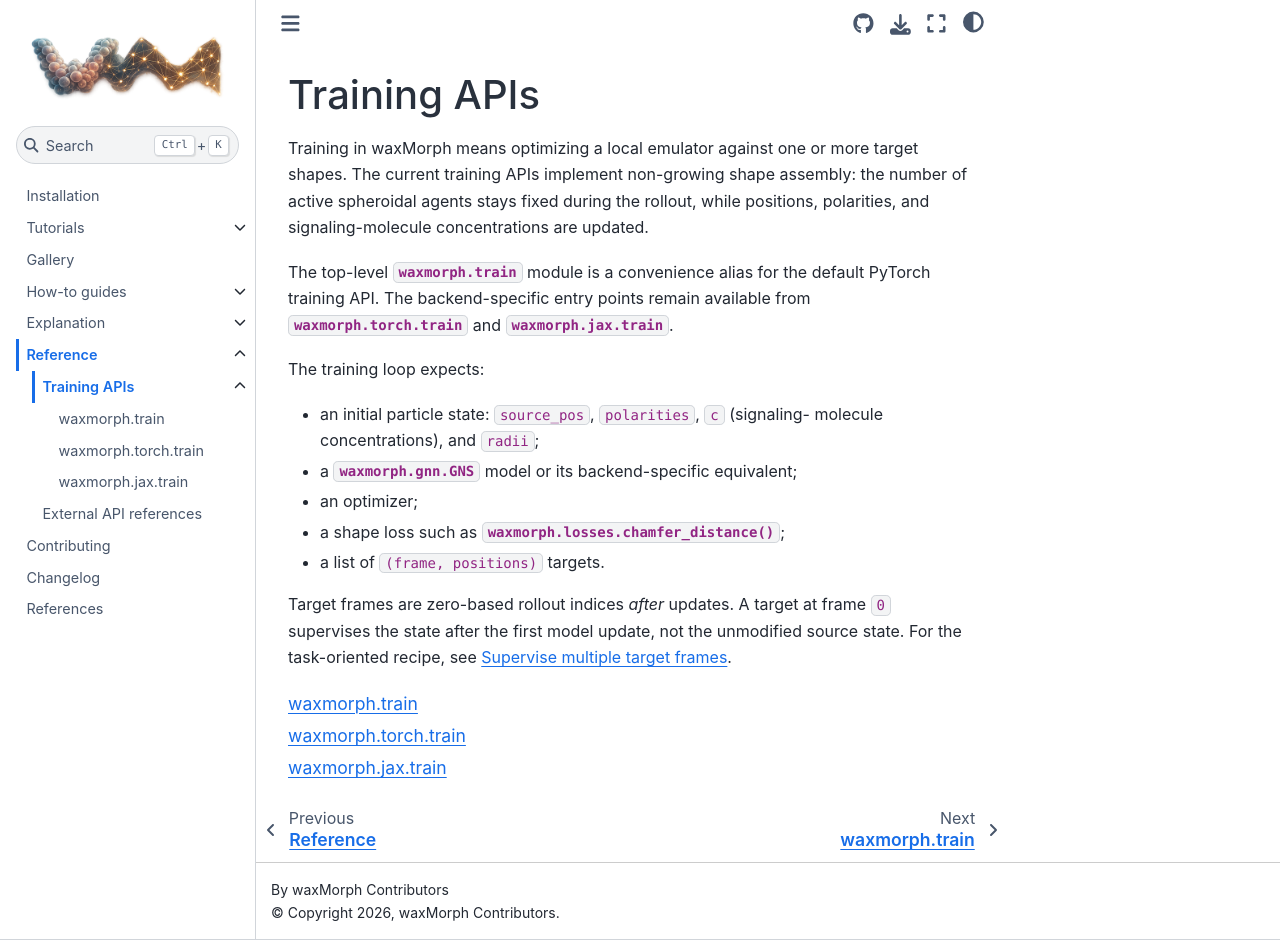
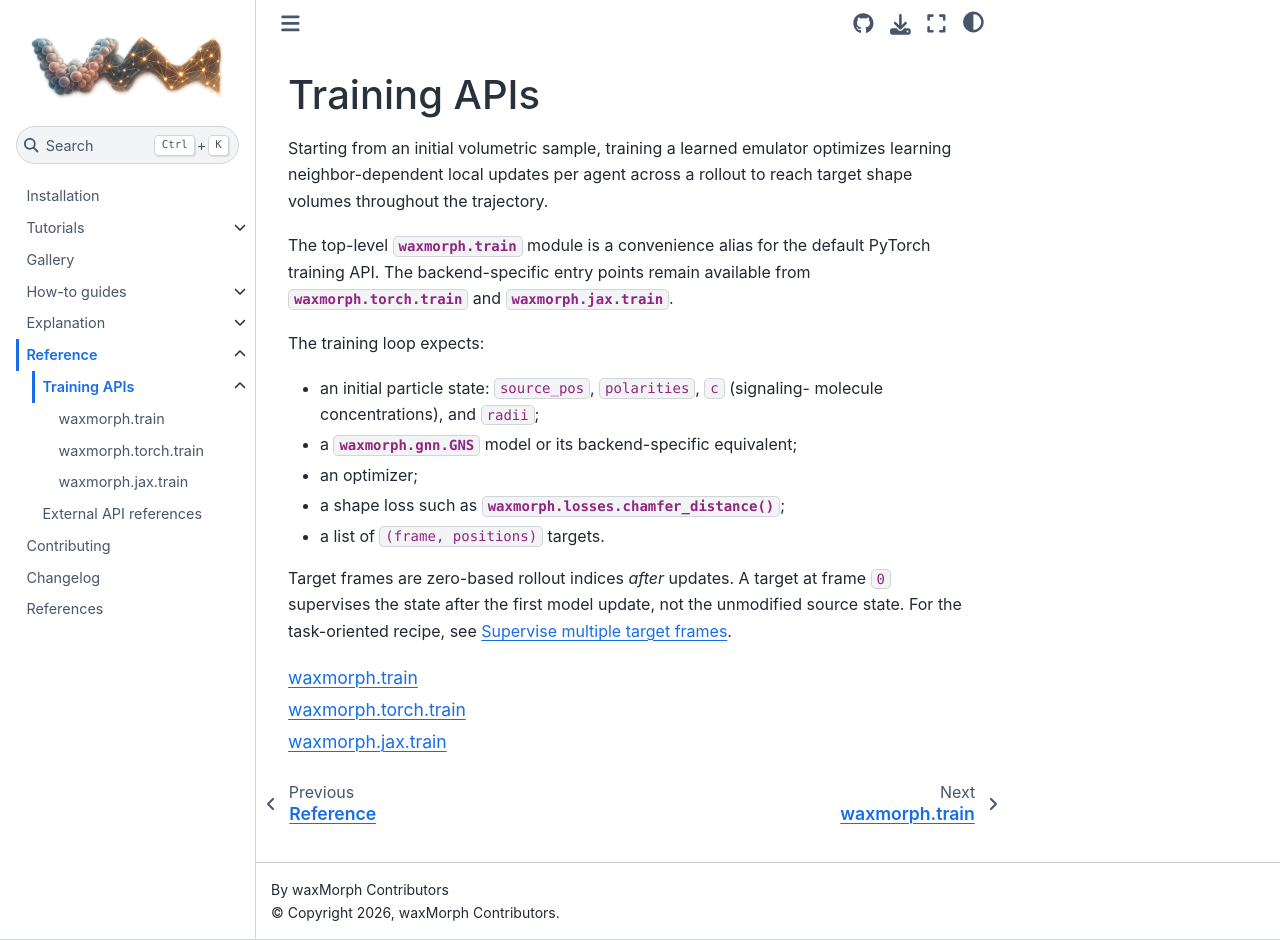
Before and after one commit to Computational-Morphogenomics-Group/waxmorph, a Sphinx documentation site: the page built from docs/reference/training.rst, in a window 1280 px wide and 940 px high. Built offline with Sphinx 7.4.7 and the Sphinx Book theme 1.1.4, drawn with Linux system fonts in a browser that asks for light colours; pages that are not in the unit, such as notebooks, are missing from menus.

Commit message:
Update training APIs section in training.rst

```diff
--- a/docs/reference/training.rst
+++ b/docs/reference/training.rst
@@ -1,10 +1,9 @@
 Training APIs
 =============
 
-Training in waxMorph means optimizing a local emulator against one or more
-target shapes. The current training APIs implement non-growing shape assembly:
-the number of active spheroidal agents stays fixed during the rollout, while
-positions, polarities, and signaling-molecule concentrations are updated.
+Starting from an initial volumetric sample, training a learned emulator optimizes
+learning neighbor-dependent local updates per agent across a rollout
+to reach target shape volumes throughout the trajectory.
 
 The top-level :mod:`waxmorph.train` module is a convenience alias for the
 default PyTorch training API. The backend-specific entry points remain available
```
